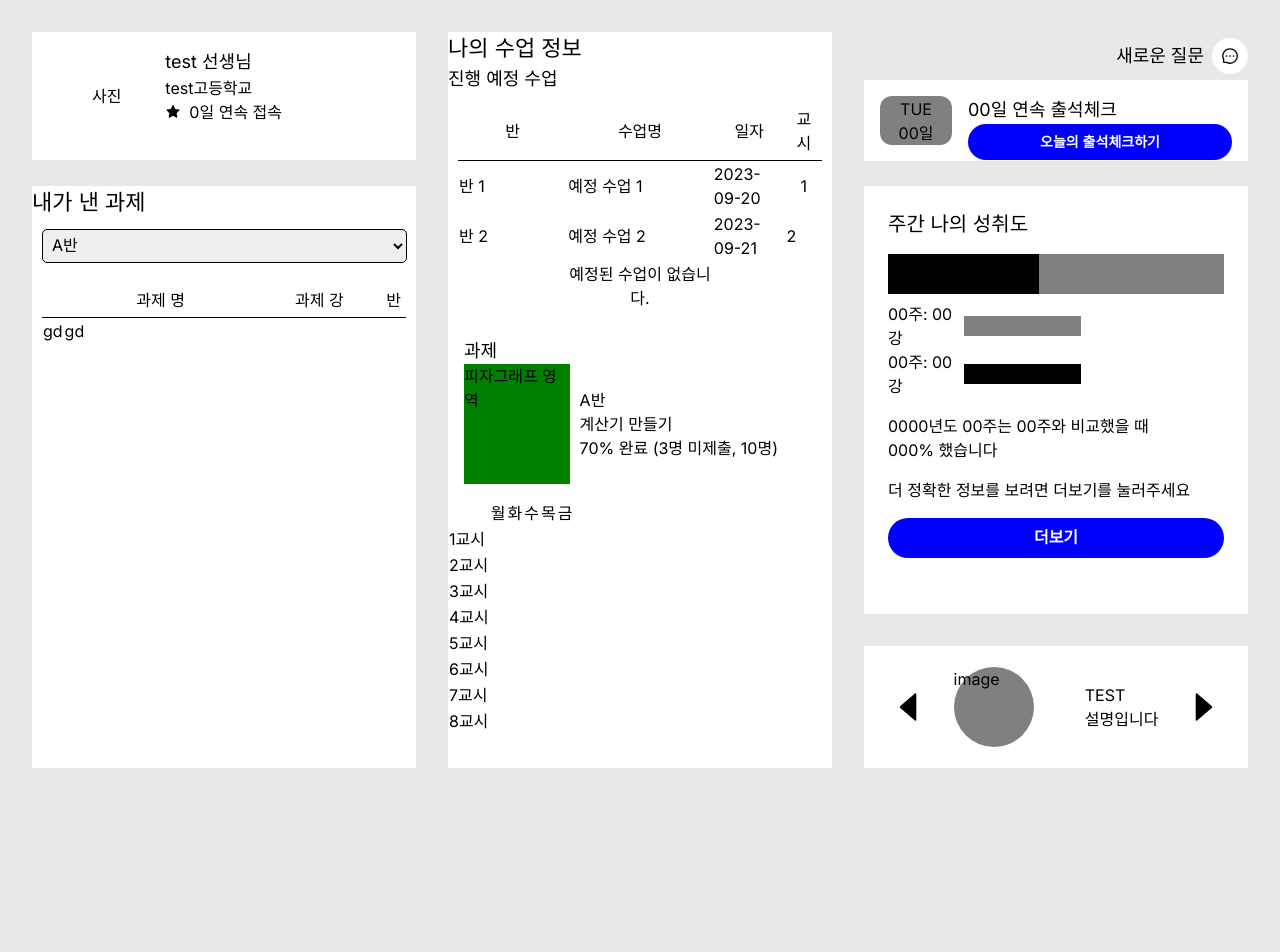
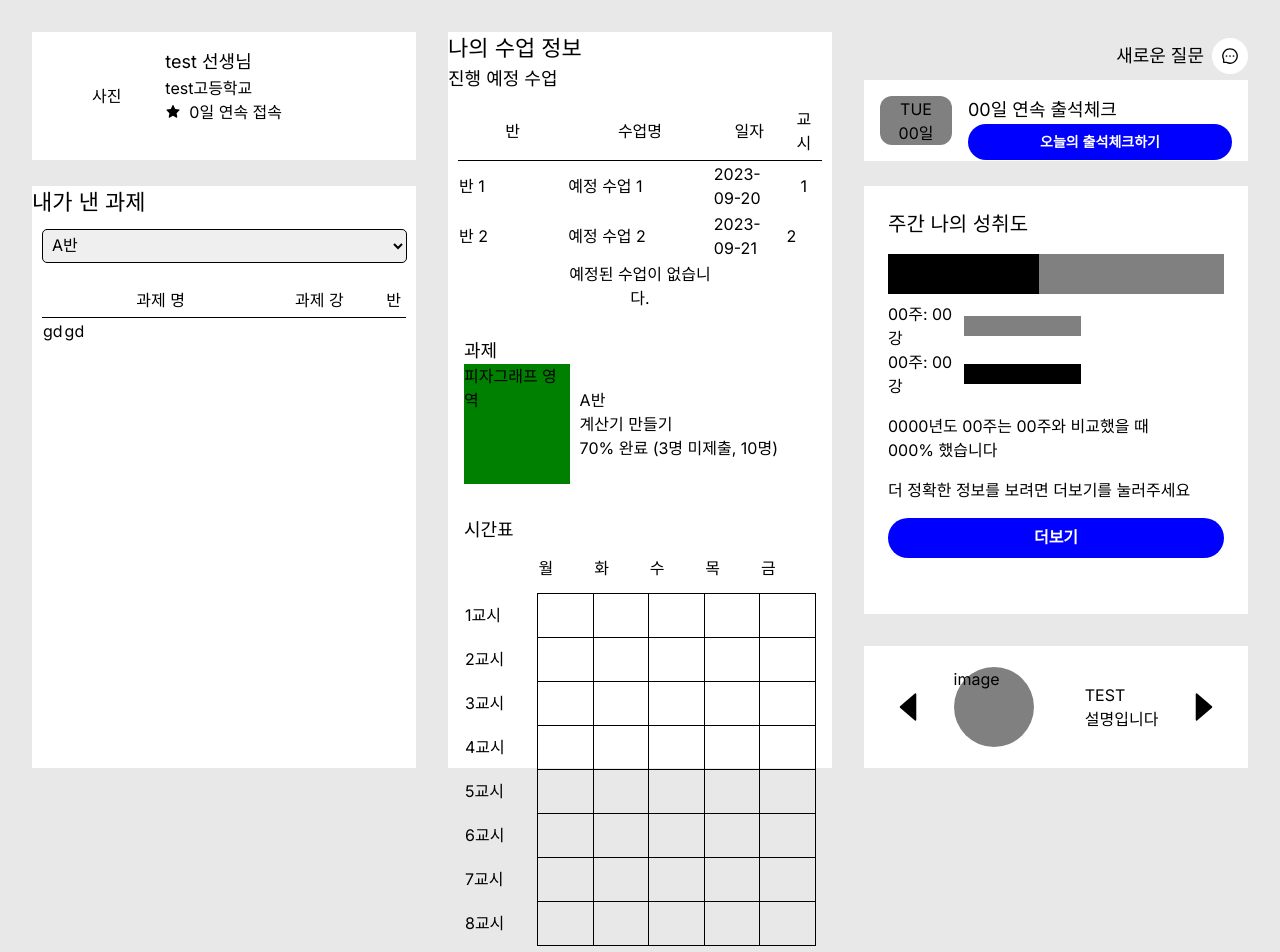
Before and after one commit to Geupjo-Hackathon/KoreanTiger-FE, a Next.js app: page /teacher in a window 1280 px wide. Shown: the top 952 px of the page. Before the commit the page ends 800 px from the top, so only its background shows below. Built offline with nearby package versions, Linux system fonts and the light colour scheme.

Commit message:
feature :: 선생님 시간표 작성

```diff
--- a/src/components/teacher/WeeklyClassTable.js
+++ b/src/components/teacher/WeeklyClassTable.js
@@ -1,43 +1,31 @@
 import React from "react";
+import WeeklyClassTableInner from "@/components/teacher/WeeklyClassTableInner";
 
 export default function WeeklyClassTable() {
   return (
-    <div>
+    <div className="col-span-1 row-span-1 p-4">
+      <div>
+        <div style={{ fontSize: "18px" }}>시간표</div>
+      </div>
       <table>
         <thead>
           <tr>
             <td></td>
-            <td>월</td>
+            <td
+              style={{
+                width: "50px",
+                height: "50px",
+              }}
+            >
+              월
+            </td>
             <td>화</td>
             <td>수</td>
             <td>목</td>
             <td>금</td>
           </tr>
-          <tr>
-            <td>1교시</td>
-          </tr>
-          <tr>
-            <td>2교시</td>
-          </tr>{" "}
-          <tr>
-            <td>3교시</td>
-          </tr>{" "}
-          <tr>
-            <td>4교시</td>
-          </tr>{" "}
-          <tr>
-            <td>5교시</td>
-          </tr>{" "}
-          <tr>
-            <td>6교시</td>
-          </tr>{" "}
-          <tr>
-            <td>7교시</td>
-          </tr>{" "}
-          <tr>
-            <td>8교시</td>
-          </tr>{" "}
         </thead>
+        <WeeklyClassTableInner />
       </table>
     </div>
   );
--- /dev/null
+++ b/src/components/teacher/WeeklyClassTableInner.js
@@ -0,0 +1,62 @@
+import React from "react";
+import { schedule } from "@/data/schedule";
+
+console.log(schedule);
+
+export default function WeeklyClassTable() {
+  return (
+    <tbody>
+      {schedule.map((scheduleItemGroup) => {
+        console.log(scheduleItemGroup.name); // 이 위치에 로그를 두세요.
+
+        return (
+          <tr key={scheduleItemGroup.id}>
+            <td
+              style={{
+                width: "80px",
+                height: "20px",
+              }}
+            >
+              {scheduleItemGroup.name}
+            </td>
+            <td
+              style={{
+                border: "1px solid black",
+                width: "60px",
+                height: "44px",
+              }}
+            ></td>
+            <td
+              style={{
+                border: "1px solid black",
+                width: "60px",
+                height: "20px",
+              }}
+            ></td>
+            <td
+              style={{
+                border: "1px solid black",
+                width: "60px",
+                height: "20px",
+              }}
+            ></td>
+            <td
+              style={{
+                border: "1px solid black",
+                width: "60px",
+                height: "20px",
+              }}
+            ></td>
+            <td
+              style={{
+                border: "1px solid black",
+                width: "60px",
+                height: "20px",
+              }}
+            ></td>
+          </tr>
+        );
+      })}
+    </tbody>
+  );
+}
--- /dev/null
+++ b/src/data/schedule/index.js
@@ -0,0 +1 @@
+export { default as schedule } from "./schedule";
--- /dev/null
+++ b/src/data/schedule/schedule.js
@@ -0,0 +1,10 @@
+module.exports = [
+  { id: "1", name: "1교시" },
+  { id: "2", name: "2교시" },
+  { id: "3", name: "3교시" },
+  { id: "4", name: "4교시" },
+  { id: "5", name: "5교시" },
+  { id: "6", name: "6교시" },
+  { id: "7", name: "7교시" },
+  { id: "8", name: "8교시" },
+];
```
Also changed, not shown: 1 other file (tests, documents, lock files or other folders).
